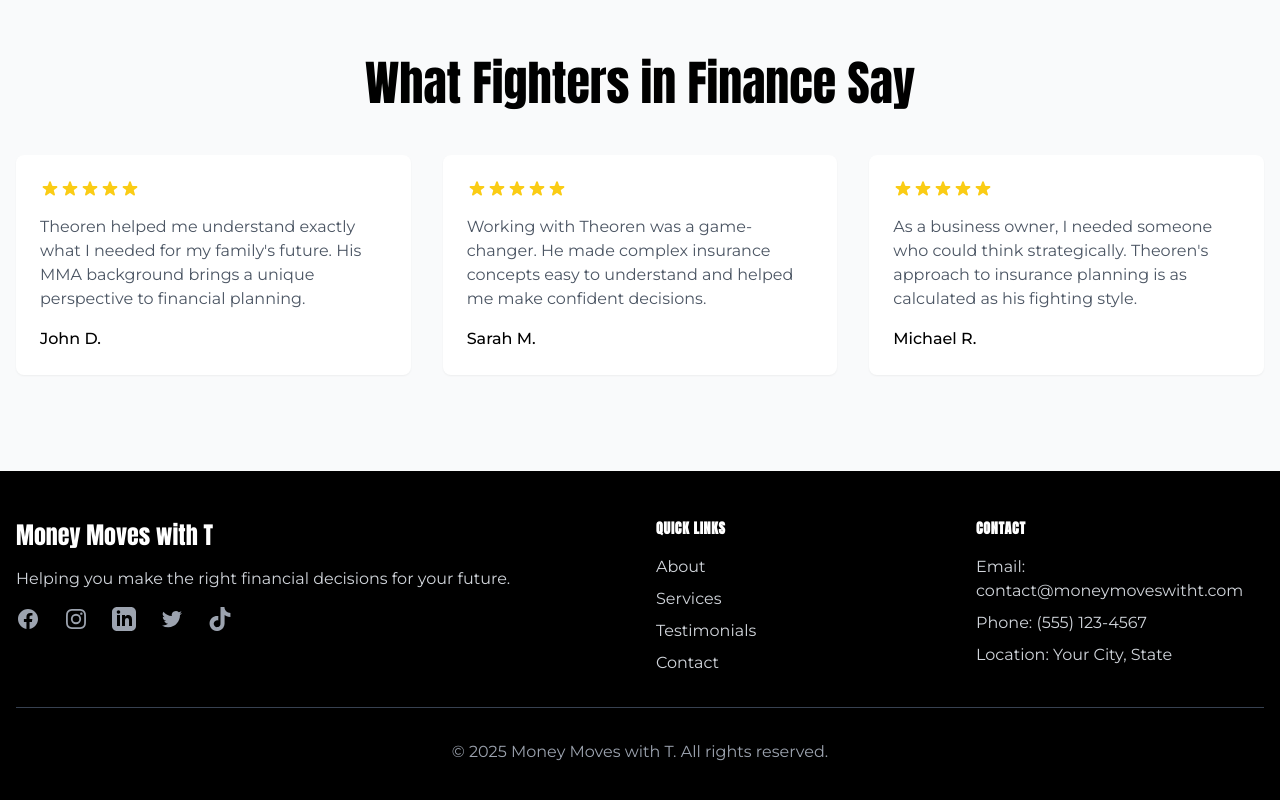
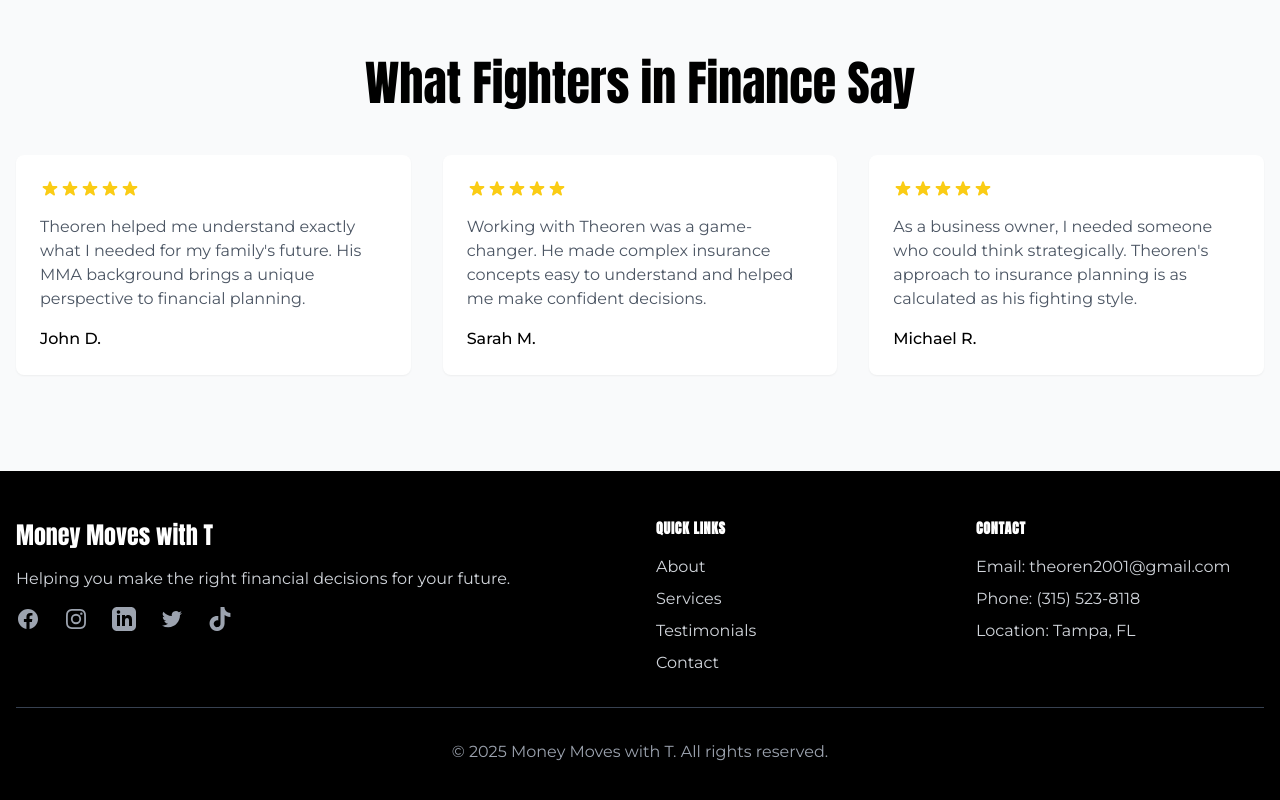
Before and after one commit to LtShibby/MoneyMovesWithT, a Next.js app: page / in a window 1280 px wide. Shown: the part 1263-2063 px from the top of the page. Built offline with nearby package versions, Linux system fonts and the light colour scheme.

Commit message:
updating contact info

```diff
--- a/app/components/Footer.tsx
+++ b/app/components/Footer.tsx
@@ -112,9 +112,9 @@ const Footer = () => {
               Contact
             </h3>
             <ul className="space-y-2 text-gray-300">
-              <li>Email: contact@moneymoveswitht.com</li>
-              <li>Phone: (555) 123-4567</li>
-              <li>Location: Your City, State</li>
+              <li>Email: theoren2001@gmail.com</li>
+              <li>Phone: (315) 523-8118</li>
+              <li>Location: Tampa, FL</li>
             </ul>
           </div>
         </div>
```
